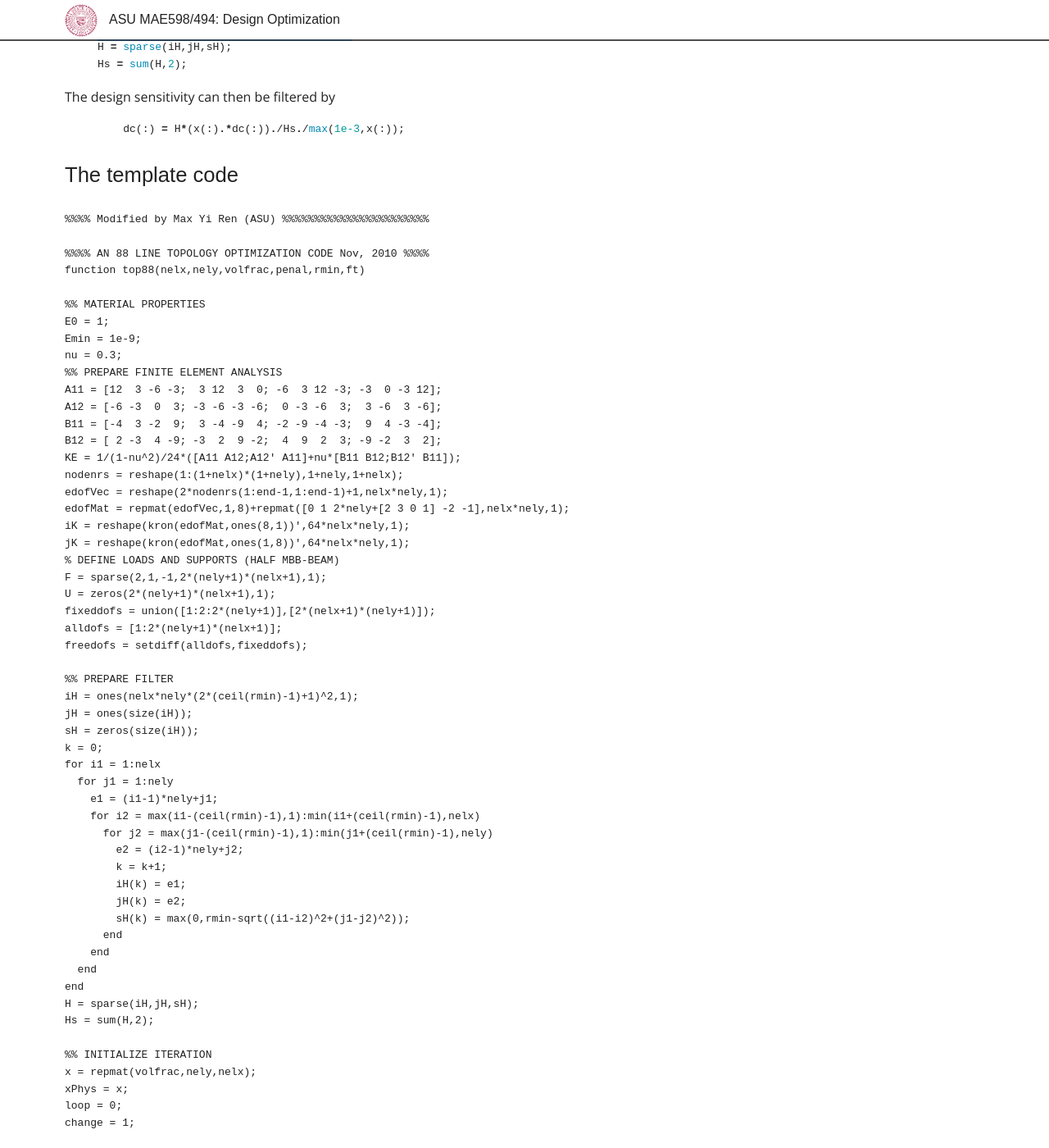
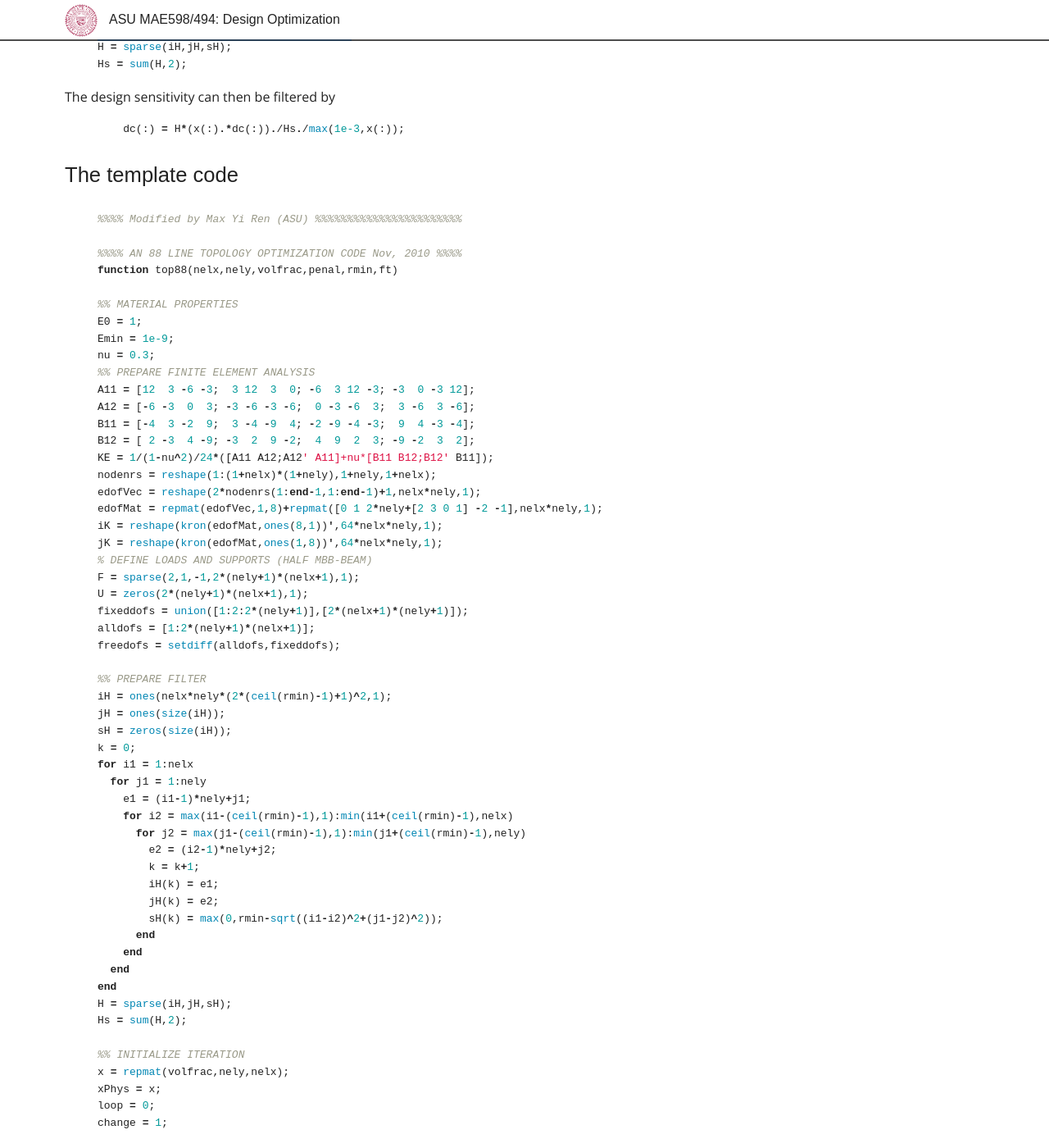
Before and after one commit to DesignInformaticsLab/DesignInformaticsLab.github.io, a Jekyll site: the page built from _posts/teaching/designopt/2017-10-26-topologyopt.md, in a window 1280 px wide and 1400 px high, scrolled down 5295 px. Shown: the whole window at 82% size. Built offline with Jekyll 4.4.1, drawn with Linux system fonts in a browser that asks for light colours; some web fonts are replaced; formulas are drawn with MathJax 3; some of the changed text lies outside the part shown.

Commit message:
updated tutorial

````diff
--- a/_posts/teaching/designopt/2017-10-26-topologyopt.md
+++ b/_posts/teaching/designopt/2017-10-26-topologyopt.md
@@ -242,7 +242,8 @@ The design sensitivity can then be filtered by
 
 
 ### The template code
-```
+
+{% highlight MATLAB %}
 %%%% Modified by Max Yi Ren (ASU) %%%%%%%%%%%%%%%%%%%%%%%
 
 %%%% AN 88 LINE TOPOLOGY OPTIMIZATION CODE Nov, 2010 %%%%
@@ -359,7 +360,7 @@ end
 % free from errors. Furthermore, we shall not be liable in any event       %
 % caused by the use of the program.                                        %
 %%%%%%%%%%%%%%%%%%%%%%%%%%%%%%%%%%%%%%%%%%%%%%%%%%%%%%%%%%%%%%%%%%%%%%%%%%%%
-```
+{% endhighlight %}
 
 ### Local density constraint
 Local density constraint has been discussed in [Wu. et al](https://ieeexplore.ieee.org/stamp/stamp.jsp?arnumber=7829422).
````
